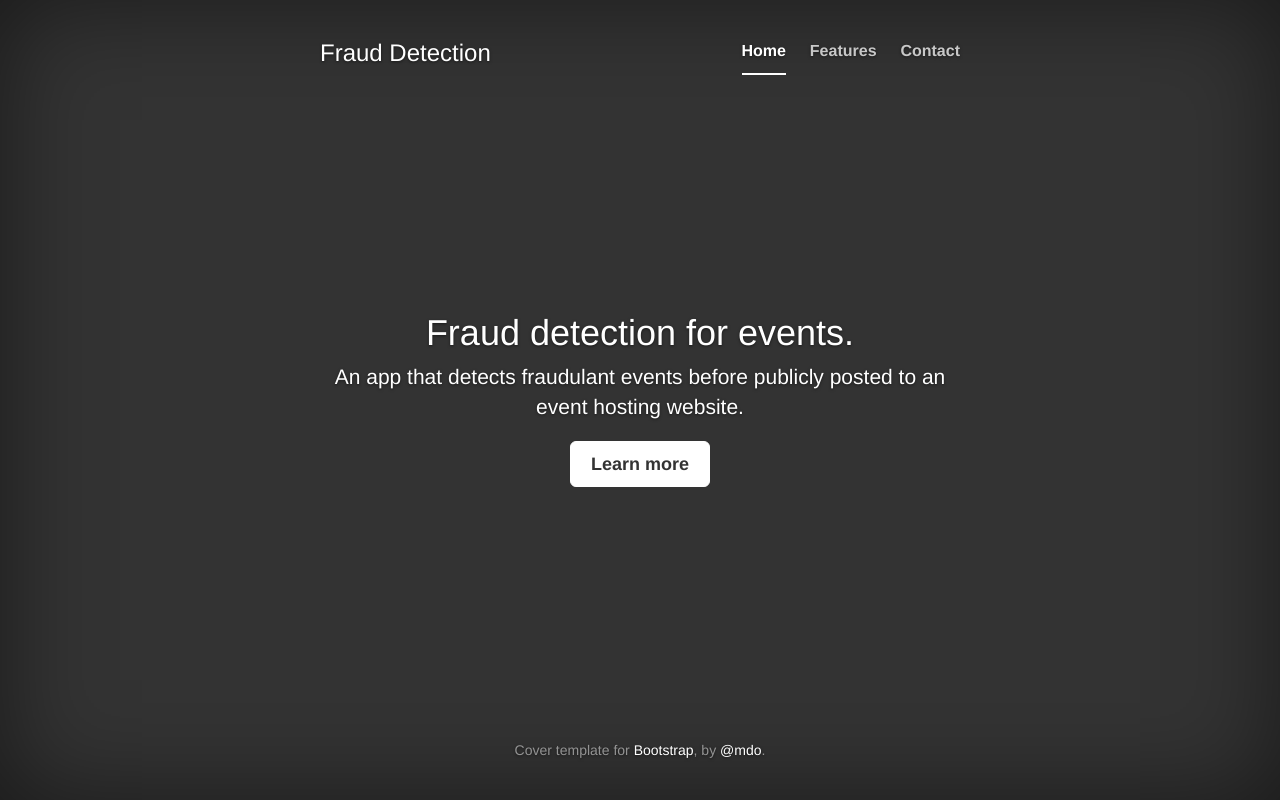
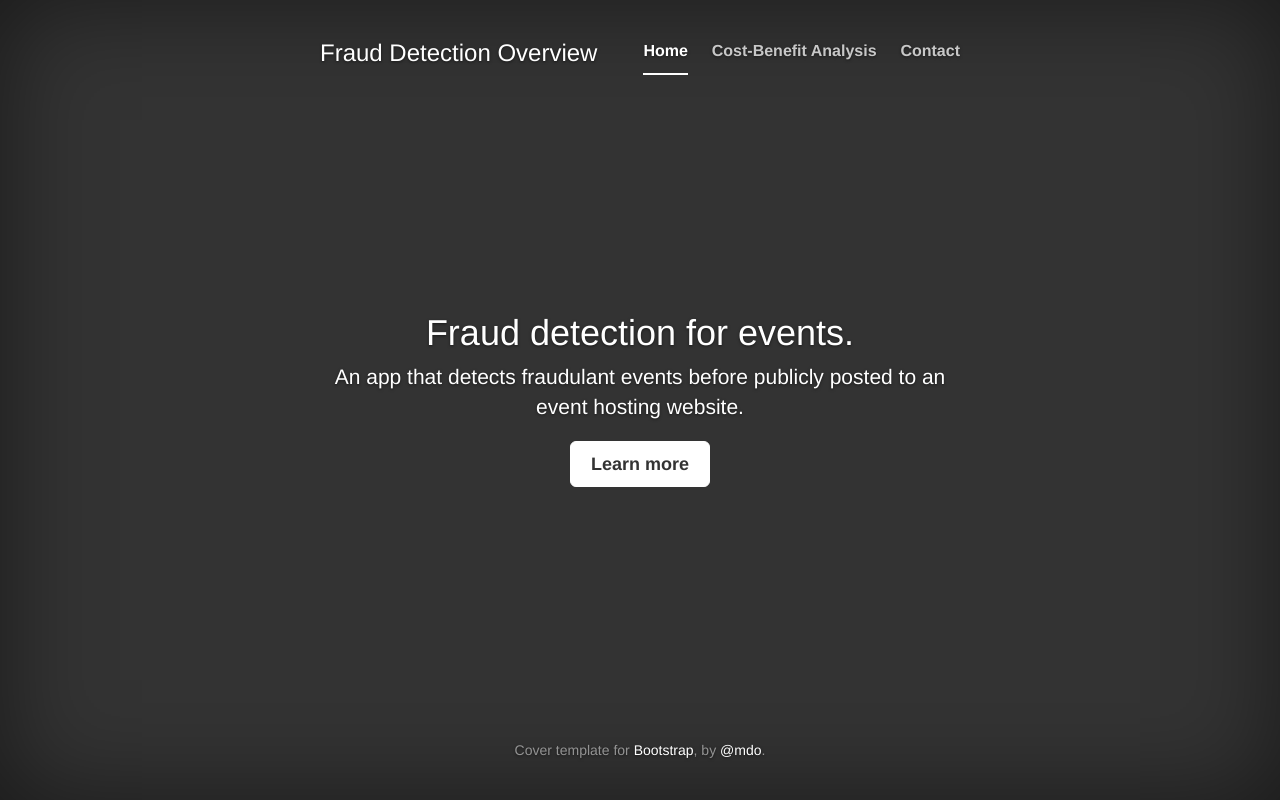
Before and after one commit to lindseyeggleston/Event-Fraud, a Flask app: page / in a window 1280 px wide. Run offline with Flask 2, Linux system fonts and the light colour scheme; some libraries are stand-ins or nearby versions.

Commit message:
integrate movement btw two pages

```diff
--- a/web_app/app.py
+++ b/web_app/app.py
@@ -9,8 +9,8 @@ def cover():
 # Cost/benift page
 @app.route('/cost_benefit', methods=['GET', 'POST'])
 def cost_benefit():
-    benefit = int(request.form['Average savings (per case) of correct early fraud detection:'])
-    cost = int(request.form['Average cost (per case) of investigating possible fraud:'])
+    # benefit = int(request.form['Average savings (per case) of correct early fraud detection:'])
+    # cost = int(request.form['Average cost (per case) of investigating possible fraud:'])
     return render_template('cover_cost-benefit.html')
 
 if __name__ == '__main__':
--- a/web_app/templates/cover_index.html
+++ b/web_app/templates/cover_index.html
@@ -41,12 +41,12 @@
 
           <div class="masthead clearfix">
             <div class="inner">
-              <h3 class="masthead-brand">Fraud Detection</h3>
+              <h3 class="masthead-brand">Fraud Detection Overview</h3>
               <nav>
                 <ul class="nav masthead-nav">
-                  <li class="active"><a href="#">Home</a></li>
-                  <li><a href="#">Features</a></li>
-                  <li><a href="#">Contact</a></li>
+                  <li class="active"><a href="/">Home</a></li>
+                  <li><a href="/cost_benefit">Cost-Benefit Analysis</a></li>
+                  <li><a href="/">Contact</a></li>
                 </ul>
               </nav>
             </div>
@@ -59,7 +59,7 @@
               event hosting website.
             </p>
             <p class="lead">
-              <a href="#" class="btn btn-lg btn-default">Learn more</a>
+              <a href="/cost_benefit" class="btn btn-lg btn-default">Learn more</a>
             </p>
           </div>
 
```
Also changed, not shown: web_app/templates/cover_cost-benefit.html (+6 -6 lines).
